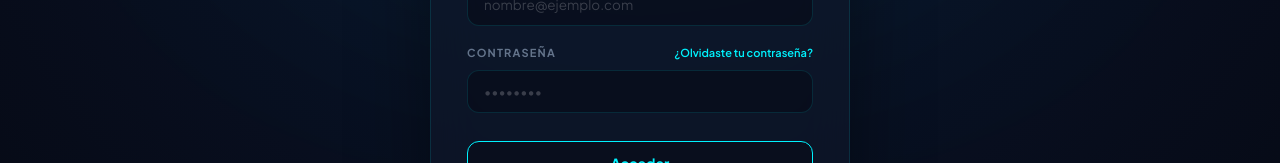
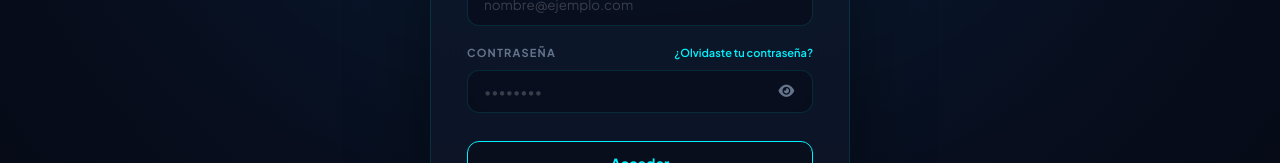
Before and after one commit to rbahena/ProcrastinaComoUnPro, an Angular app: page /login in a window 1280 px wide. Shown: the part 333-496 px from the top of the page. Built offline with nearby package versions, Linux system fonts and the light colour scheme.

Commit message:
ver password

```diff
--- a/src/app/pages/login/login.css
+++ b/src/app/pages/login/login.css
@@ -134,6 +134,45 @@
   color: rgba(255, 255, 255, 0.2);
 }
 
+.password-input-wrapper {
+  position: relative;
+  width: 100%;
+  display: flex;
+  align-items: center;
+}
+
+.password-input-wrapper input {
+  padding-right: 44px;
+}
+
+.password-toggle-btn {
+  position: absolute;
+  right: 10px;
+  top: 50%;
+  transform: translateY(-50%);
+  background: transparent;
+  border: none;
+  color: var(--muted);
+  font-size: 14px;
+  cursor: pointer;
+  padding: 8px;
+  display: flex;
+  align-items: center;
+  justify-content: center;
+  border-radius: 8px;
+  transition: all 0.2s ease;
+  z-index: 2;
+}
+
+.password-toggle-btn:hover {
+  color: var(--accent);
+  background: rgba(255, 255, 255, 0.05);
+}
+
+.password-toggle-btn:focus-visible {
+  outline: 2px solid var(--accent);
+}
+
 .btn.w-100 {
   width: 100%;
   display: flex;
@@ -242,6 +281,7 @@
   .form-group input {
     font-size: 16px; /* Evita zoom automático en móviles */
     padding: 11px 14px;
+    padding-right: 44px;
   }
 }
 
--- a/src/app/pages/login/login.html
+++ b/src/app/pages/login/login.html
@@ -45,7 +45,25 @@
           <label for="password">Contraseña</label>
           <a class="forgot-link">¿Olvidaste tu contraseña?</a>
         </div>
-        <input #passwordInput type="password" id="password" placeholder="••••••••" required autocomplete="current-password" [disabled]="isLoading()">
+        <div class="password-input-wrapper">
+          <input
+            #passwordInput
+            [type]="showPassword() ? 'text' : 'password'"
+            id="password"
+            placeholder="••••••••"
+            required
+            autocomplete="current-password"
+            [disabled]="isLoading()">
+          <button
+            type="button"
+            class="password-toggle-btn"
+            (click)="togglePasswordVisibility()"
+            [attr.aria-label]="showPassword() ? 'Ocultar contraseña' : 'Ver contraseña'"
+            [title]="showPassword() ? 'Ocultar contraseña' : 'Ver contraseña'"
+            tabindex="-1">
+            <i [class]="showPassword() ? 'fa-solid fa-eye-slash' : 'fa-solid fa-eye'"></i>
+          </button>
+        </div>
       </div>
 
       <button type="submit" class="btn btn-accent w-100" [disabled]="isLoading()" style="margin-top: 10px; border: 1px solid var(--accent) !important; background: rgba(6, 8, 19, 0.45) !important; color: var(--accent) !important; display: flex; align-items: center; justify-content: center; gap: 8px;">
--- a/src/app/pages/login/login.ts
+++ b/src/app/pages/login/login.ts
@@ -12,8 +12,13 @@ export class Login {
   loginError = signal(false);
   errorMessage = signal<string | null>(null);
   isLoading = signal(false);
+  showPassword = signal(false);
 
   constructor(private router: Router, private membership: MembershipService) {}
+
+  togglePasswordVisibility() {
+    this.showPassword.update(show => !show);
+  }
 
   async onSubmit(event: Event, email: string, pass: string) {
     event.preventDefault();
--- a/src/app/pages/registro/registro.css
+++ b/src/app/pages/registro/registro.css
@@ -134,6 +134,45 @@
   color: rgba(255, 255, 255, 0.2);
 }
 
+.password-input-wrapper {
+  position: relative;
+  width: 100%;
+  display: flex;
+  align-items: center;
+}
+
+.password-input-wrapper input {
+  padding-right: 44px;
+}
+
+.password-toggle-btn {
+  position: absolute;
+  right: 10px;
+  top: 50%;
+  transform: translateY(-50%);
+  background: transparent;
+  border: none;
+  color: var(--muted);
+  font-size: 14px;
+  cursor: pointer;
+  padding: 8px;
+  display: flex;
+  align-items: center;
+  justify-content: center;
+  border-radius: 8px;
+  transition: all 0.2s ease;
+  z-index: 2;
+}
+
+.password-toggle-btn:hover {
+  color: var(--accent);
+  background: rgba(255, 255, 255, 0.05);
+}
+
+.password-toggle-btn:focus-visible {
+  outline: 2px solid var(--accent);
+}
+
 .btn.w-100 {
   width: 100%;
   display: flex;
@@ -242,6 +281,7 @@
   .form-group input {
     font-size: 16px; /* Evita zoom automático en móviles */
     padding: 11px 14px;
+    padding-right: 44px;
   }
 }
 
--- a/src/app/pages/registro/registro.html
+++ b/src/app/pages/registro/registro.html
@@ -42,7 +42,25 @@
 
       <div class="form-group">
         <label for="password">Contraseña</label>
-        <input #passwordInput type="password" id="password" placeholder="Mínimo 8 caracteres" required autocomplete="new-password" [disabled]="isLoading()">
+        <div class="password-input-wrapper">
+          <input
+            #passwordInput
+            [type]="showPassword() ? 'text' : 'password'"
+            id="password"
+            placeholder="Mínimo 8 caracteres"
+            required
+            autocomplete="new-password"
+            [disabled]="isLoading()">
+          <button
+            type="button"
+            class="password-toggle-btn"
+            (click)="togglePasswordVisibility()"
+            [attr.aria-label]="showPassword() ? 'Ocultar contraseña' : 'Ver contraseña'"
+            [title]="showPassword() ? 'Ocultar contraseña' : 'Ver contraseña'"
+            tabindex="-1">
+            <i [class]="showPassword() ? 'fa-solid fa-eye-slash' : 'fa-solid fa-eye'"></i>
+          </button>
+        </div>
       </div>
 
       <button type="submit" class="btn btn-accent w-100" [disabled]="isLoading()" style="margin-top: 15px; border: 1px solid var(--accent) !important; background: rgba(6, 8, 19, 0.45) !important; color: var(--accent) !important; display: flex; align-items: center; justify-content: center; gap: 8px;">
--- a/src/app/pages/registro/registro.ts
+++ b/src/app/pages/registro/registro.ts
@@ -11,8 +11,13 @@ import { MembershipService } from '../../services/membership.service';
 export class Registro {
   registroError = signal<string | null>(null);
   isLoading = signal(false);
+  showPassword = signal(false);
 
   constructor(private router: Router, private membership: MembershipService) {}
+
+  togglePasswordVisibility() {
+    this.showPassword.update(show => !show);
+  }
 
   async onSubmit(event: Event, email: string, pass: string) {
     event.preventDefault();
```
